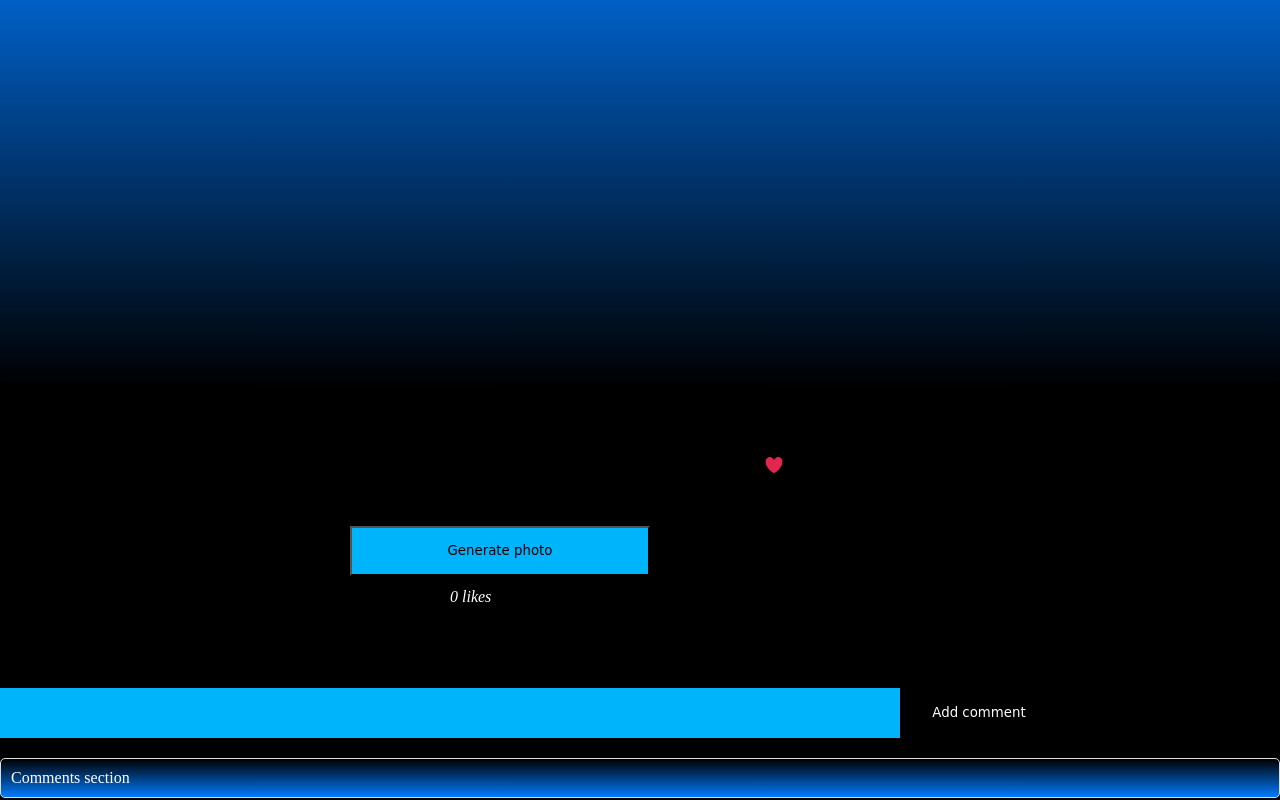
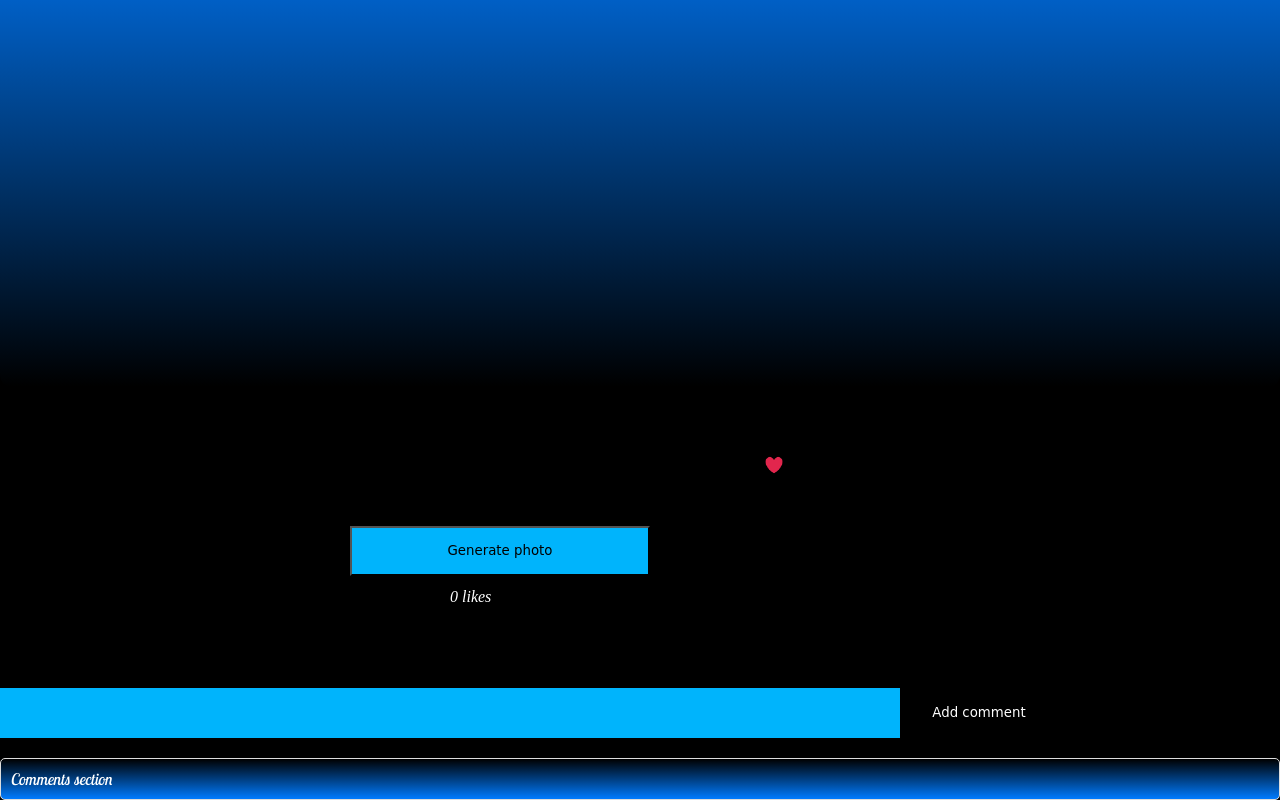
Before and after one commit to Mbiki-KK/code-challenge-WK-1, a website: page Final-project/index.html in a window 1280 px wide. Shown: the part 363-1163 px from the top of the page. Drawn offline with Linux system fonts and the light colour scheme; a web font is replaced by a local one.

Commit message:
Added font to comment section

```diff
--- a/Final-project/styles.css
+++ b/Final-project/styles.css
@@ -147,7 +147,7 @@ h3 {
 }
 
 #comments-cont {
-    /* font-family: 'Lobster Two', cursive; */
+    font-family: 'Lobster Two', cursive;
     /*width: 200px;
     height: 20px;
     display: block;*/
```
